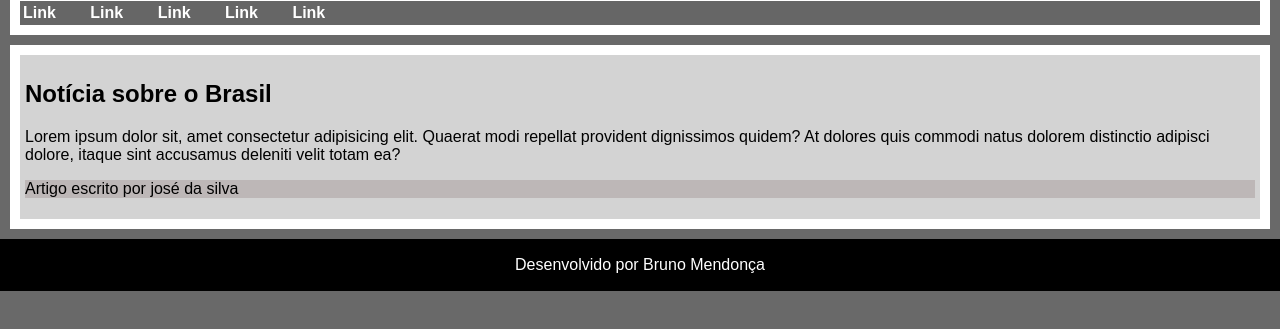
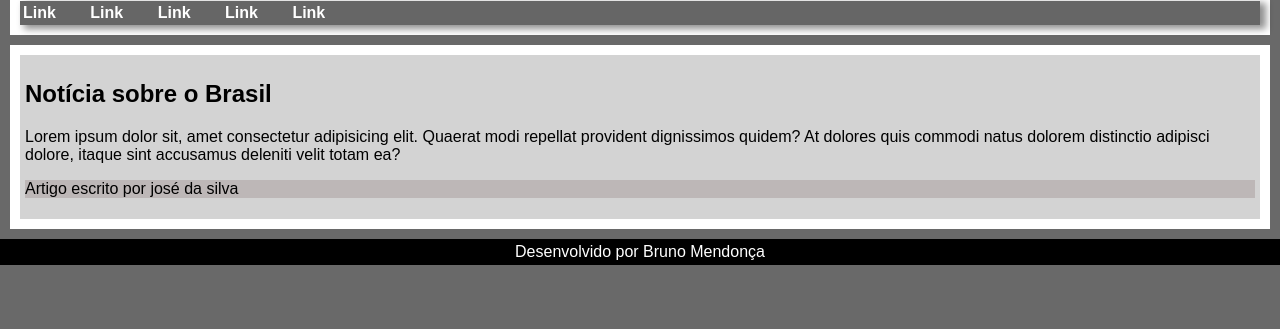
Before and after one commit to brunomendoncadev/HTML5ECSS3, a plain HTML site: page EX021 - MODELO DE CAIXAS/caixa02.html in a window 1280 px wide. Shown: the part 99-428 px from the top of the page. Drawn offline with Linux system fonts and the light colour scheme.

Commit message:
add sombra nav

```diff
--- a/EX021 - MODELO DE CAIXAS/caixa02.html
+++ b/EX021 - MODELO DE CAIXAS/caixa02.html
@@ -18,6 +18,12 @@
         nav{
             background-color: rgb(102,102,102);
             padding: 3px;
+            box-shadow: 5px 3px 7px 1px rgba(0, 0, 0, 0.438);
+            /* sombra 5px deslocamento horizontal
+               sombra 3px deslocamento vertical
+               sombra 7px blur
+               sobra 1px espalhamento
+            */
         }
         nav > a{
             text-decoration: none;
@@ -45,7 +51,10 @@
             background-color: black;
             color: white;
             text-align: center;
-            padding: 1px;
+            padding: 4px;
+            margin: 0px;
+        }
+        footer > p {
             margin: 0px;
         }
     </style>
```
